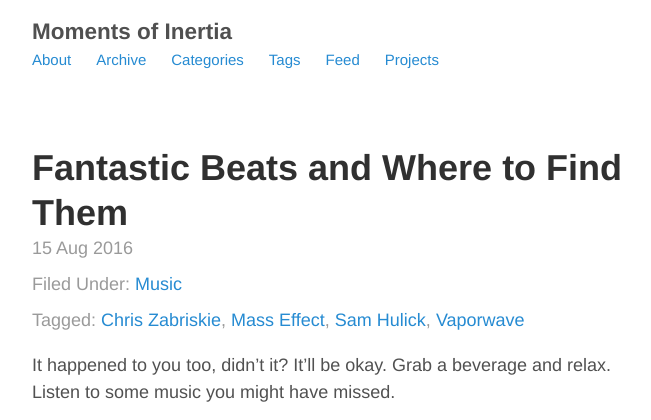
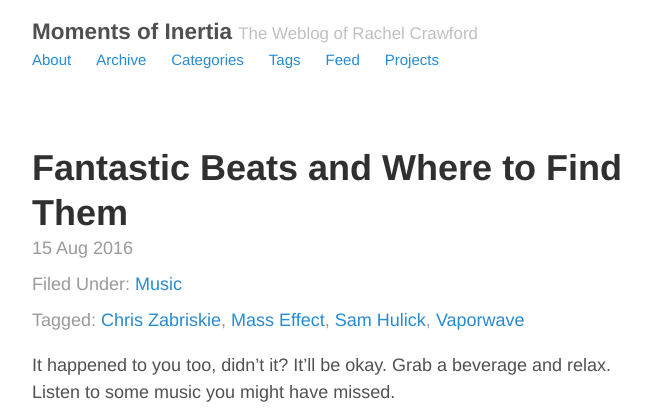
Before and after one commit to rachelnertia/rachelnertia.github.io, a Jekyll site: the page built from index.html, in a window 1280 px wide and 900 px high, cut to the strip 0-420 px from the top of the window. Shown: the whole strip, without its empty margins (293-944 px from the left). Built offline with Jekyll 4.4.1, drawn with Linux system fonts in a browser that asks for light colours; the list of posts is cut into pages by our own code.

Commit message:
Fix tagline

```diff
--- a/_config.yml
+++ b/_config.yml
@@ -10,7 +10,7 @@ relative_permalinks: false
 
 # Setup
 title:               Moments of Inertia
-tagline:
+tagline:             The Weblog of Rachel Crawford
 url:                 http://rachelnertia.github.io
 paginate:            5
 baseurl:             ""
```
